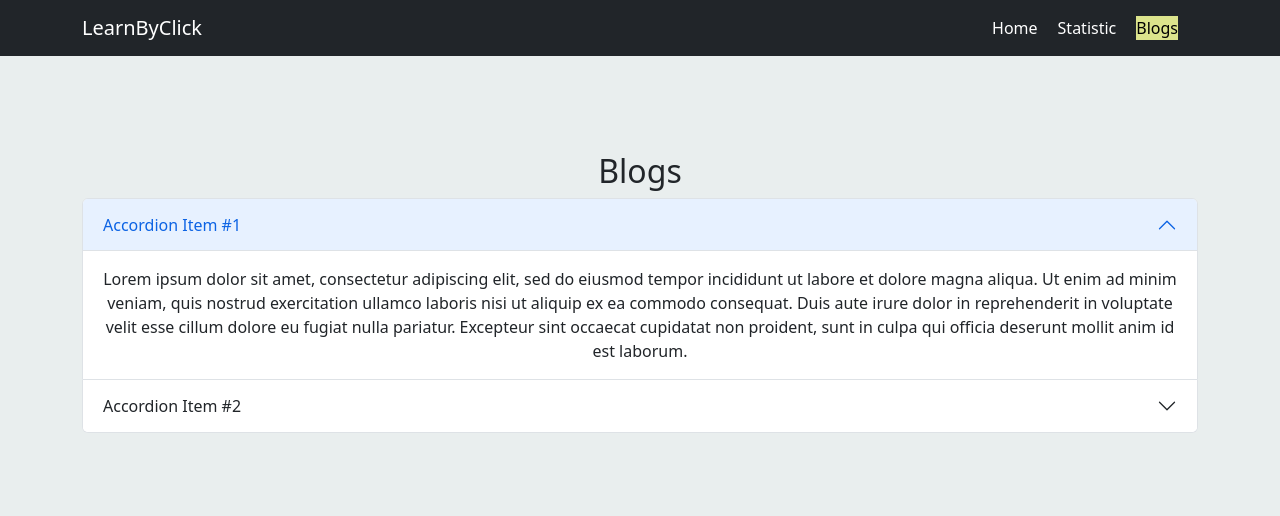
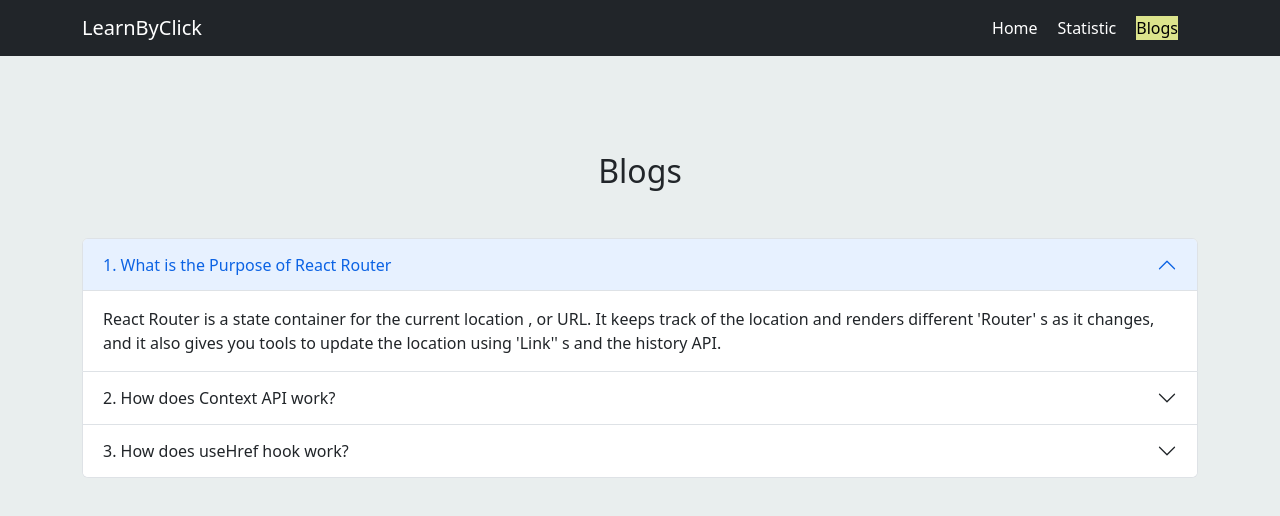
Before and after one commit to Shariful7834/Learn-by-click, a React (Create React App) app: page /blogs in a window 1280 px wide. Shown: the top 516 px of the page. Built offline with nearby package versions, Linux system fonts and the light colour scheme.

Commit message:
Completed the blogs page

```diff
--- a/package.json
+++ b/package.json
@@ -3,6 +3,10 @@
   "version": "0.1.0",
   "private": true,
   "dependencies": {
+    "@fortawesome/fontawesome-svg-core": "^6.2.0",
+    "@fortawesome/free-regular-svg-icons": "^6.2.0",
+    "@fortawesome/free-solid-svg-icons": "^6.2.0",
+    "@fortawesome/react-fontawesome": "^0.2.0",
     "@testing-library/jest-dom": "^5.16.5",
     "@testing-library/react": "^13.4.0",
     "@testing-library/user-event": "^13.5.0",
--- a/src/components/Blogs/Blogs.js
+++ b/src/components/Blogs/Blogs.js
@@ -2,31 +2,28 @@ import Accordion from "react-bootstrap/Accordion";
 
 function Blogs() {
   return (
-    <div className="container mt-5 pt-5">
-      <h2>Blogs</h2>
+    <div className="container mt-5 pt-5 text-start">
+      <h2 className="text-center mb-5">Blogs</h2>
       <Accordion defaultActiveKey={["0"]} alwaysOpen>
         <Accordion.Item eventKey="0">
-          <Accordion.Header>Accordion Item #1</Accordion.Header>
+          <Accordion.Header>1. What is the Purpose of React Router</Accordion.Header>
           <Accordion.Body>
-            Lorem ipsum dolor sit amet, consectetur adipiscing elit, sed do
-            eiusmod tempor incididunt ut labore et dolore magna aliqua. Ut enim
-            ad minim veniam, quis nostrud exercitation ullamco laboris nisi ut
-            aliquip ex ea commodo consequat. Duis aute irure dolor in
-            reprehenderit in voluptate velit esse cillum dolore eu fugiat nulla
-            pariatur. Excepteur sint occaecat cupidatat non proident, sunt in
-            culpa qui officia deserunt mollit anim id est laborum.
+          React Router is a state container for the current location , or URL. It keeps track of the location and renders different
+          'Router' s as it changes, and it also gives you tools to update the location using 'Link'' s and the history API.
           </Accordion.Body>
         </Accordion.Item>
         <Accordion.Item eventKey="1">
-          <Accordion.Header>Accordion Item #2</Accordion.Header>
+          <Accordion.Header>2. How does Context API work? </Accordion.Header>
           <Accordion.Body>
-            Lorem ipsum dolor sit amet, consectetur adipiscing elit, sed do
-            eiusmod tempor incididunt ut labore et dolore magna aliqua. Ut enim
-            ad minim veniam, quis nostrud exercitation ullamco laboris nisi ut
-            aliquip ex ea commodo consequat. Duis aute irure dolor in
-            reprehenderit in voluptate velit esse cillum dolore eu fugiat nulla
-            pariatur. Excepteur sint occaecat cupidatat non proident, sunt in
-            culpa qui officia deserunt mollit anim id est laborum.
+          The React Context API is a way for a React app to effectively produce global variables that can be passed around. This is the
+          alternative to "prop drilling" or moving props from grandparent to child to parent, and so on. Context is also touted as an easier,
+          lighter approach to state management using Redux.
+          </Accordion.Body>
+        </Accordion.Item>
+        <Accordion.Item eventKey="2">
+          <Accordion.Header>3. How does useHref hook work? </Accordion.Header>
+          <Accordion.Body>
+          useRef returns a mutable ref object whose .current property is initialized to the passed argument ( initialValue ). The returned object will persist for the full lifetime of the component. Essentially, useRef is like a “box” that can hold a mutable value in its .current property.
           </Accordion.Body>
         </Accordion.Item>
       </Accordion>
--- a/src/components/Question/Question.js
+++ b/src/components/Question/Question.js
@@ -1,10 +1,14 @@
 import React from "react";
 import "./Question.css";
-import { Button } from "react-bootstrap";
+import { Alert, Button } from "react-bootstrap";
 import { toast } from "react-toastify";
 import { useState } from "react";
+import { FontAwesomeIcon } from '@fortawesome/react-fontawesome'
+import { faEye } from '@fortawesome/free-solid-svg-icons'
+import { Link } from "react-router-dom";
 
-const Question = ({ singlequestion, handler }) => {
+
+const Question = ({ singlequestion }) => {
   const { question, correctAnswer, options } = singlequestion;
   // console.log(options);
   const [a, b, c, d] = options;
@@ -20,20 +24,41 @@ const Question = ({ singlequestion, handler }) => {
   //   // }
   // }
   const [opt, setOpt] = useState([]);
-  // console.log(opt);
+  const [eye, setEye] = useState([correctAnswer])
+   console.log(eye);
+const correct = (opt ===correctAnswer )
 
-  opt === correctAnswer
-    ? toast.success("Success! Right Answer", { autoClose: 500 })
-    : toast.error("Wrong Answer", { autoClose: 500 });
+  if(correct){
+    toast.success("Success! Right Answer", { autoClose: 500 })
+  } else{
+    toast.error("Wrong Answer", { autoClose: 500 });
+  }
+
+
+
+
 
   // if (opt === correctAnswer) {
   //   console.log("correct ans", opt, correctAnswer);
   // }
+
+
+
+
   return (
     <>
      <div className="mainBox">
+
      <div className="container w-50 h-50 bg-secondary mt-5 square bg-light rounded py-5 shadow-5">
-        <h5>Question{}{question}</h5>
+     <div className="d-flex justify-content-end">
+      <h1 className="d-none">{eye}</h1>
+     <a  onClick={()=> setEye(eye)}><FontAwesomeIcon icon={faEye} /> </a>
+
+
+
+      </div>
+
+        <h5>Question: {question}</h5>
 
         <div className="d-grid   ">
           <Button onClick={() => setOpt(a)} className="addlistBtn mt-2 text-center">
```
Also changed, not shown: 1 other file (tests, documents, lock files or other folders).
